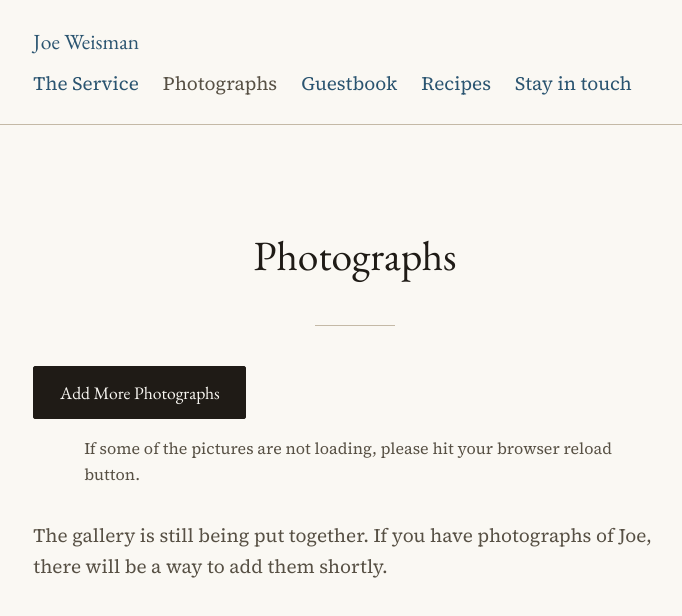
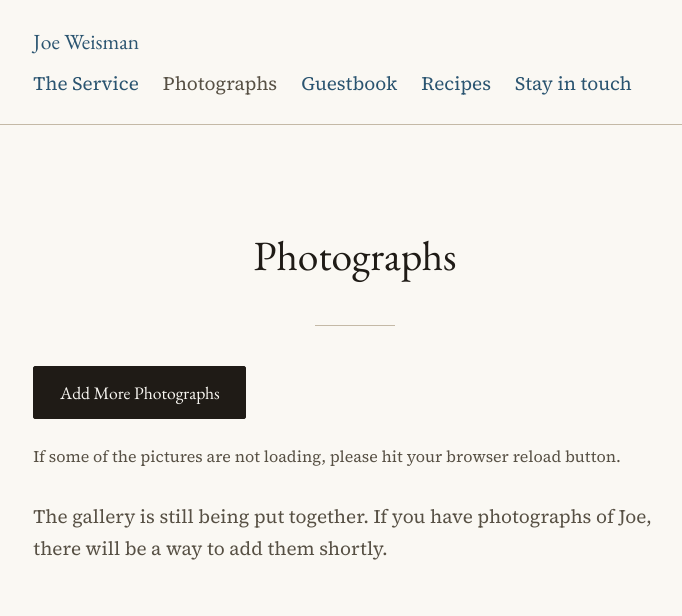
Before and after one commit to amandible/memorial2026, a Next.js app: page /photos in a window 1280 px wide. Shown: the top 616 px of the page, without its empty margins (285-967 px from the left). Built offline with nearby package versions, Linux system fonts and the light colour scheme; no server answers; the database is empty.

Commit message:
split guestbook form and tweaked some site language

```diff
--- a/src/app/photos/page.tsx
+++ b/src/app/photos/page.tsx
@@ -25,15 +25,15 @@ export default async function PhotosPage() {
       <h1 className="page-title">Photographs</h1>
       <hr className="rule" />
 
-      <p className="jump-note">
+      <div className="toolbar-row">
         <Link href="/photos/add" className="btn-primary">
           Add More Photographs
         </Link>
-      </p>
 
-      <p className="muted-note">
-        If some of the pictures are not loading, please hit your browser reload button.
-      </p>
+        <p className="muted-note">
+          If some of the pictures are not loading, please hit your browser reload button.
+        </p>
+      </div>
 
       {failed ? (
         <p className="form-error">
--- a/src/app/tokens.css
+++ b/src/app/tokens.css
@@ -354,6 +354,16 @@ body {
 }
 .btn-primary:hover { background: var(--bg); color: var(--text); }
 
+.toolbar-row {
+  display: flex;
+  align-items: center;
+  justify-content: space-between;
+  flex-wrap: wrap;
+  gap: var(--s3);
+  margin-top: var(--s4);
+}
+.toolbar-row .muted-note { margin: 0; }
+
 /* Photo submission form */
 .picked { list-style: none; margin: 0; padding: 0; display: flex; flex-direction: column; gap: var(--s3); }
 .picked li { border: 1px solid var(--rule); border-radius: 2px; padding: var(--s2); }
```
Also changed, not shown: content/service.md (+1 -1 lines), src/app/guestbook/add/page.tsx (added, +20 -0 lines), src/app/guestbook/form.tsx (+6 -2 lines), src/app/guestbook/page.tsx (+6 -7 lines), src/app/subscribe/page.tsx (+5 -5 lines).
